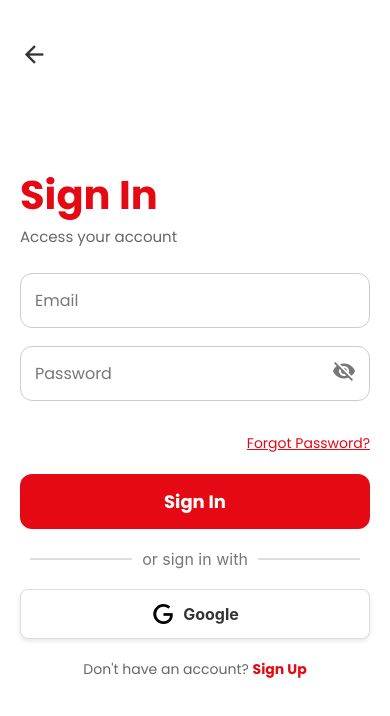
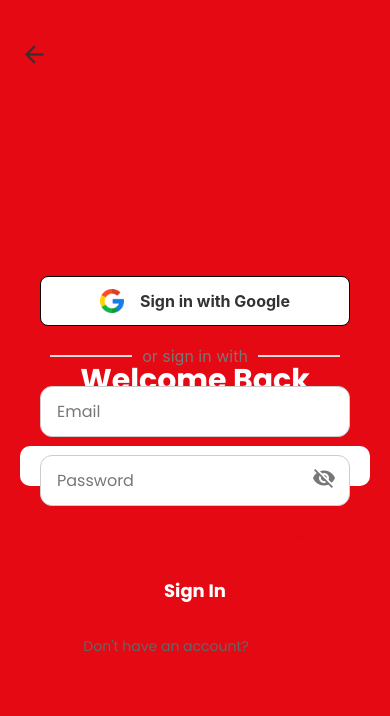
Before and after one commit to Ilustrisimo03/PcRex-Ecommerce, a React Native app: screen /SignIn_SignUp in a window 390 px wide. Shown: the top 716 px of the page. Built offline with nearby package versions, Linux system fonts and the light colour scheme.

Commit message:
SignINSignUp UI design

```diff
--- a/Screens/SignIn_SignUp.js
+++ b/Screens/SignIn_SignUp.js
@@ -1,5 +1,5 @@
 import React, { useState, useRef, useEffect } from 'react';
-import { View, Text, TextInput, TouchableOpacity, StyleSheet, Animated, Easing, Alert, KeyboardAvoidingView, ScrollView, Platform } from 'react-native';
+import { View, Text, TextInput, Image, TouchableOpacity, StyleSheet, Animated, Easing, Alert, KeyboardAvoidingView, ScrollView, Platform } from 'react-native';
 import Icon from 'react-native-vector-icons/MaterialCommunityIcons';
 import { auth } from '../config/firebaseConfig';
 import { signInWithEmailAndPassword, createUserWithEmailAndPassword, updateProfile } from "firebase/auth";
@@ -86,15 +86,25 @@ export default function Registrations({ navigation }) {
   };
 
   return (
-    <View style={styles.container}>
-      <TouchableOpacity style={styles.backButton} onPress={() => navigation.navigate('GetStarted')}>
+    <View style={styles.containerRed}>
+    <TouchableOpacity style={styles.backButton} onPress={() => navigation.navigate('GetStarted')}>
         <Icon name="arrow-left" size={28} color="#333" />
       </TouchableOpacity>
 
-      <Text style={styles.title}>{isLogin ? 'Sign In' : 'Sign Up'}</Text>
-      <Text style={styles.subtitle}>{isLogin ? 'Access your account' : 'Create a new account to get started!'}</Text>
+      <Text style={styles.title}>{isLogin ? 'Welcome Back' : 'Create Your Account'}</Text>
+      <Text style={styles.subtitle}>{isLogin ? 'Enter your credentials to access your account' : 'Enter your credentials to register!'}</Text>
+    <View style={styles.container}>
+      {/* <TouchableOpacity style={styles.backButton} onPress={() => navigation.navigate('GetStarted')}>
+        <Icon name="arrow-left" size={28} color="#333" />
+      </TouchableOpacity>
+
+      <Text style={styles.title}>{isLogin ? 'Welcome Back' : 'Create Your Account'}</Text>
+      <Text style={styles.subtitle}>{isLogin ? 'Enter your credentials to access your account' : 'Enter your credentials to register!'}</Text> */}
+
 
       <Animated.View
+
+
         style={[
           styles.formContainer,
           {
@@ -107,9 +117,28 @@ export default function Registrations({ navigation }) {
         ]}
       >
 
+      {/* OR WITH GOOGLE */}
+      <TouchableOpacity style={styles.googleButton}>
+        <Image
+          source={require('../assets/google (1).png')}
+          style={{ width: 24, height: 24, marginRight: 8 }}
+        />
+        {/* <Text style={styles.googleButtonText}>Google</Text> */}
+        <Text style={styles.googleButtonText}>{isLogin ? 'Sign in' : 'Sign up'} with Google</Text>
+      </TouchableOpacity>
+      <View style={styles.orContainer}>
+          <View style={styles.line} />
+          <Text style={styles.orText}>or {isLogin ? 'sign in' : 'sign up'} with</Text>
+          <View style={styles.line} />
+      </View>
+
 {isLogin ? (
   <>
+
     <View style={styles.inputContainer}>
+
+
+
       <TextInput
         style={styles.input}
         placeholder="Email"
@@ -195,16 +224,16 @@ export default function Registrations({ navigation }) {
           <Text style={styles.buttonText}>{isLogin ? 'Sign In' : 'Sign Up'}</Text>
         </TouchableOpacity>
 
-        <View style={styles.orContainer}>
+        {/* <View style={styles.orContainer}>
         <View style={styles.line} />
         <Text style={styles.orText}>or {isLogin ? 'sign in' : 'sign up'} with</Text>
         <View style={styles.line} />
-      </View>
+        </View>
 
       <TouchableOpacity style={styles.googleButton}>
         <Icon name="google" size={24} color="#000" />
         <Text style={styles.googleButtonText}>Google</Text>
-      </TouchableOpacity>
+      </TouchableOpacity> */}
 
         <View style={styles.toggleContainer}>
           <Text style={styles.toggleText}>
@@ -220,18 +249,28 @@ export default function Registrations({ navigation }) {
 
 
     </View>
-
+   </View>
   );
 
 }
 
 const styles = StyleSheet.create({
+  containerRed: {  // New red background container
+    flex: 1,
+    backgroundColor: '#E50914',  // Red background
+    alignItems: 'center',
+    justifyContent: 'center',
+    padding: 20,
+  },
   container: {
-    flex: 1,
+    flex: 0, // This will allow the container to resize based on the content.
     backgroundColor: '#fff',
     alignItems: 'center',
     justifyContent: 'center',
     padding: 20,
+    borderRadius: 10,
+    width: '100%',
+    height: 'auto',
   },
   backButton: {
     position: 'absolute',
@@ -246,15 +285,17 @@ const styles = StyleSheet.create({
     marginBottom: 15,
   },
   title: {
-    fontSize: 40,
+    fontSize: 30,
     fontFamily: 'Poppins-Bold',
-    color: '#E50914',
-    alignSelf: 'start',
+    color: '#ffffff',
+    textAlign: 'center',
+    alignSelf: 'center',
+    width: '100%',
   },
   subtitle: {
-    fontSize: 15,
-    color: '#666',
-    alignSelf: 'start',
+    fontSize: 12,
+    color: '#ffffff',
+    alignSelf: 'center',
     fontFamily: 'Poppins-Regular',
     marginBottom: 25,
   },
@@ -297,12 +338,12 @@ const styles = StyleSheet.create({
     paddingVertical: 12,
     borderRadius: 8,
     borderWidth: 1,
-    borderColor: '#ddd',
-    shadowColor: '#000',
-    shadowOffset: { width: 0, height: 2 },
-    shadowOpacity: 0.1,
-    shadowRadius: 4,
-    elevation: 3,
+    // borderColor: '#ddd',
+    // shadowColor: '#000',
+    // shadowOffset: { width: 0, height: 2 },
+    // shadowOpacity: 0.1,
+    // shadowRadius: 4,
+    // elevation: 3,
   },
   googleButtonText: {
     color: '#333',
@@ -319,7 +360,8 @@ const styles = StyleSheet.create({
   input: {
     backgroundColor: '#fff',
     color: '#000',
-    padding: 14,
+    paddingVertical: 12,
+    paddingHorizontal: 16,
     borderRadius: 12,
     fontSize: 16,
     borderWidth: 1,
@@ -333,18 +375,16 @@ const styles = StyleSheet.create({
     transform: [{ translateY: -14 }],
   },
   forgotPassword: {
-    marginTop: 14,
     alignSelf: 'flex-end',
   },
   forgotPasswordText: {
     fontSize: 14,
     color: '#E50914',
     fontFamily: 'Poppins-Regular',
-    textDecorationLine: 'underline',
   },
   button: {
     backgroundColor: '#E50914',
-    padding: 14,
+    paddingVertical: 12,
     borderRadius: 12,
     alignItems: 'center',
     marginTop: 20,
```
Also changed, not shown: assets/google (1).png (added).
